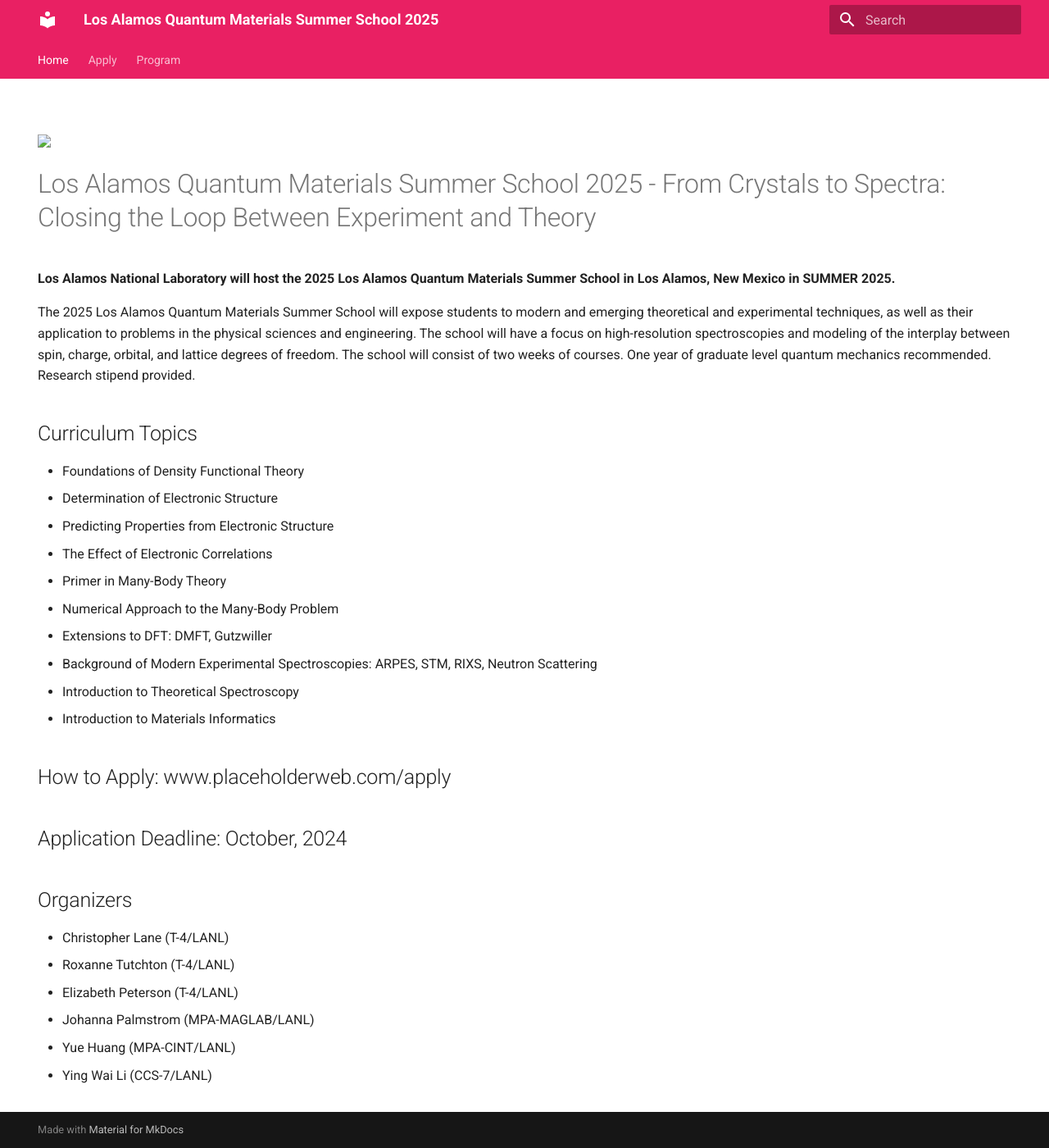
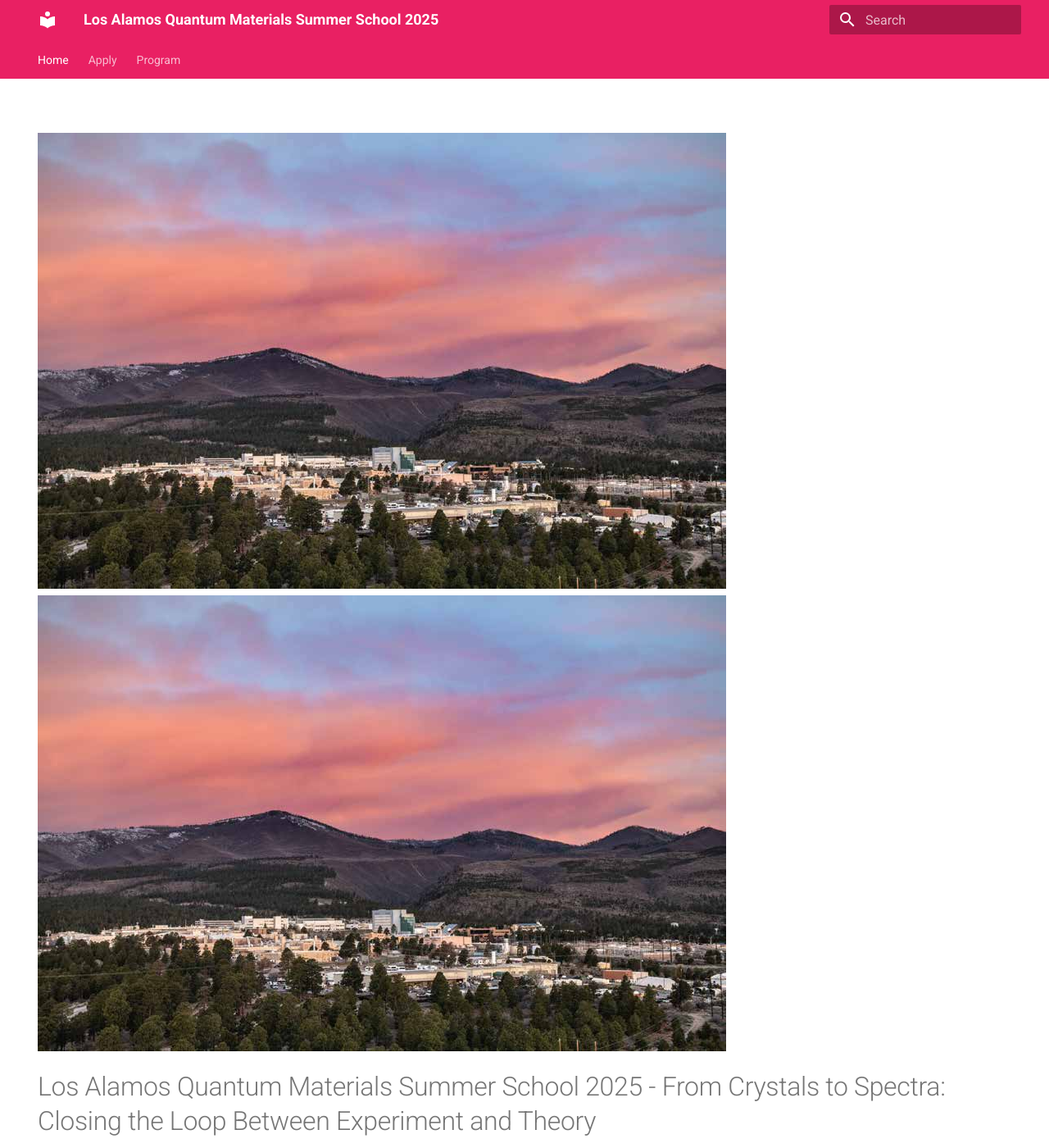
Before and after one commit to LAQMSS-trial/mkdocs, an MkDocs documentation site: the page built from docs/index.md, in a window 1280 px wide and 1400 px high. Shown: the whole window at 82% size. Built offline with MkDocs 1.6.1 and Material for MkDocs 9.7.7, drawn with Linux system fonts in a browser that asks for light colours.

Commit message:
Move assets inside of docs, see if image renders

```diff
--- a/docs/index.md
+++ b/docs/index.md
@@ -7,6 +7,7 @@ title: Los Alamos Quantum Materials Summer School 2025
 ---
 
 <img src="assets/images/background.jpg">
+![Background image](assets/images/background.jpg)
 
 # Los Alamos Quantum Materials Summer School 2025 - From Crystals to Spectra: Closing the Loop Between Experiment and Theory
 
--- a/mkdocs.yml
+++ b/mkdocs.yml
@@ -5,7 +5,7 @@ site_url: https://laqmss-trial.github.io/mkdocs
 # Mkdocs Theme (Material Mkdocs)
 theme:
   name: material
-  #custom_dir: overrides
+  custom_dir: overrides
   palette:
     primary: "pink"
     accent: "pink"
```
Also changed, not shown: docs/assets/images/background.jpg (renamed from overrides/assets/images/background.jpg).
